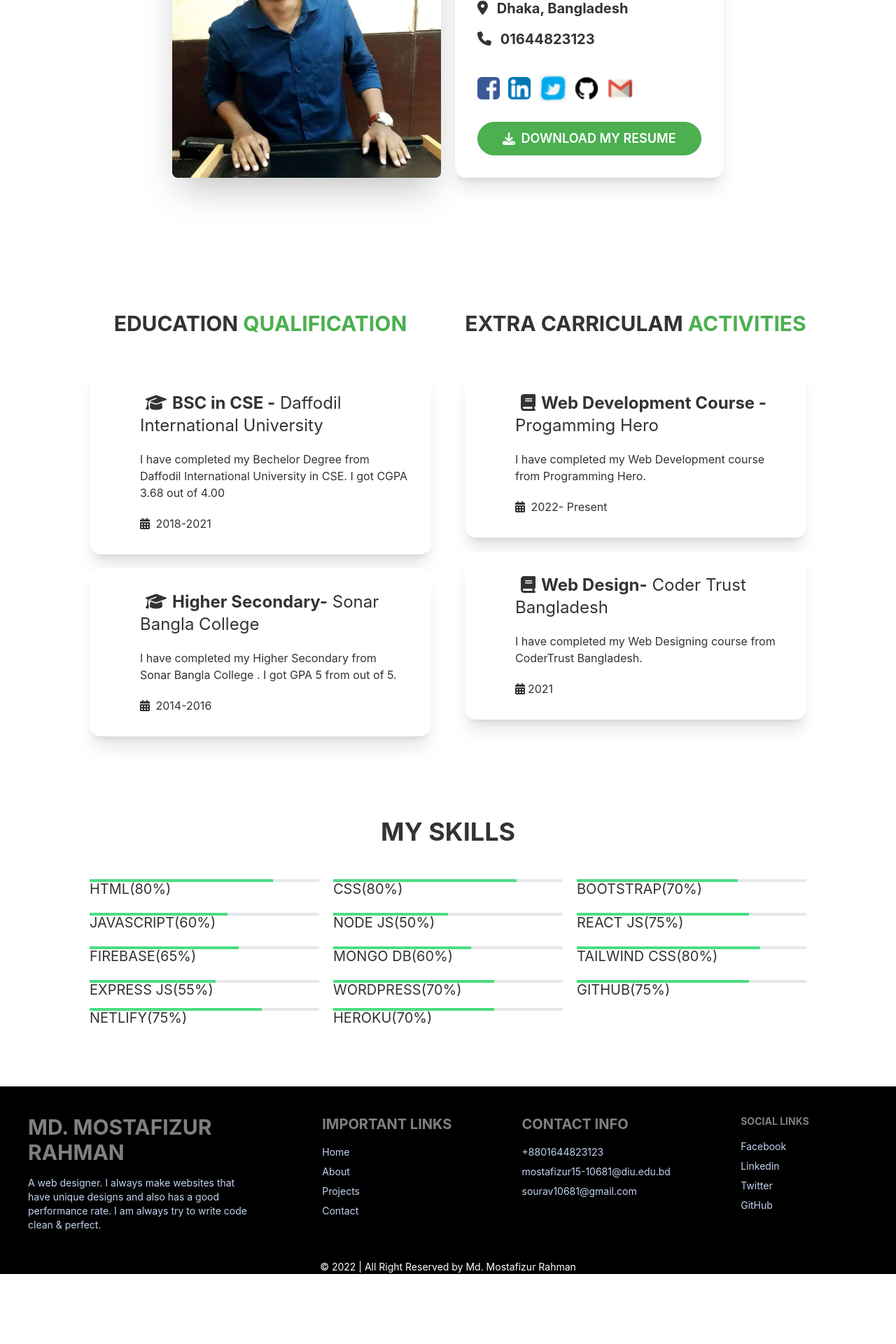
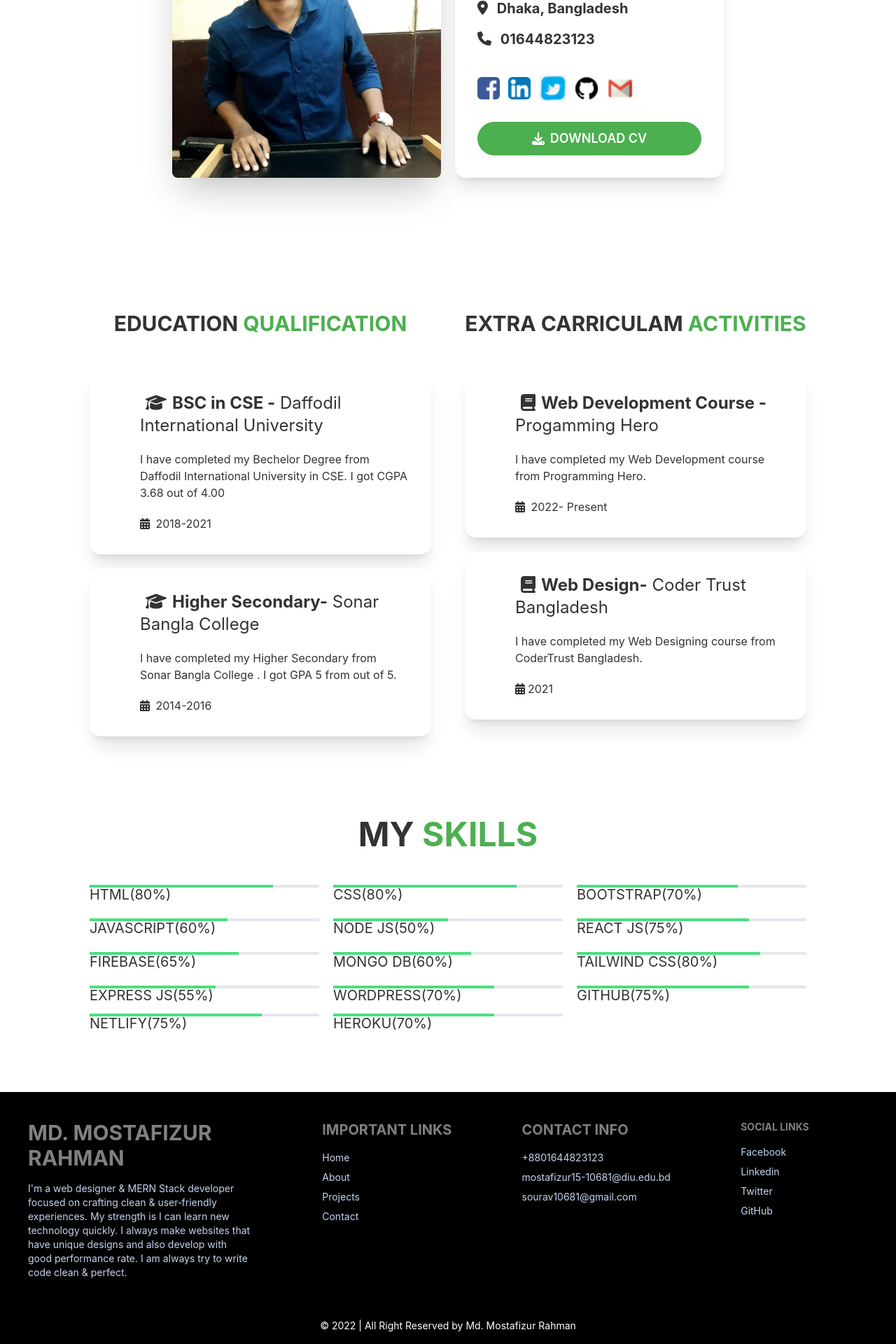
Before and after one commit to Mostafizur10681/my-protfolio, a React (Create React App) app: page /about in a window 1280 px wide. Shown: the part 580-2500 px from the top of the page at 70% size. Before the commit the page ends 2400 px from the top, so only its background shows below. Built offline with nearby package versions, Linux system fonts and the light colour scheme.

Commit message:
update some section

```diff
--- a/src/components/Pages/About/About.js
+++ b/src/components/Pages/About/About.js
@@ -35,7 +35,7 @@ const About = () => {
                                     <a href="https://github.com/Mostafizur10681" target='_blank'><img className='mr-3 rounded-md w-8' src={github} alt="" /></a>
                                     <a href="mailto: mostafizur15-10681@diu.edu.bd"><img className='mr-3 rounded-md w-10' src={mail} alt="" /></a>
                                 </div>
-                                <button class="btn btn-primary rounded-full text-lg text-white"><FontAwesomeIcon className='mr-2' icon={faDownload}></FontAwesomeIcon><a href="https://drive.google.com/file/d/1D3swU42HGXKORtngBiEpYTc3EcDRULEO/view?usp=sharing" target='_blank'>Download My Resume</a> </button>
+                                <button class="btn btn-primary rounded-full text-lg text-white"><FontAwesomeIcon className='mr-2' icon={faDownload}></FontAwesomeIcon><a href="https://drive.google.com/file/d/1joe2ufJzpyFB1FW5xkz755IB8s-hBWzl/view?usp=sharing" target='_blank'>Download CV</a> </button>
                             </div>
                         </div>
 
--- a/src/components/Pages/About/Skills.js
+++ b/src/components/Pages/About/Skills.js
@@ -3,7 +3,7 @@ import React from 'react';
 const Skills = () => {
     return (
         <div className='w-4/5 mx-auto mb-24'>
-            <h1 className='text-center font-bold mb-12 text-2xl lg:text-4xl uppercase'>MY Skills</h1>
+            <h1 className='text-center font-bold mb-12 text-2xl lg:text-5xl uppercase'>MY <span className='text-primary'>Skills</span> </h1>
             <div>
                 <div className='grid grid-cols-1 lg:grid-cols-3 gap-5 mb-8'>
                     <div class=" bg-gray-200 mb-3 h-1">
--- a/src/components/Pages/Home/Banner.js
+++ b/src/components/Pages/Home/Banner.js
@@ -22,9 +22,9 @@ const Banner = () => {
                 <div>
                     <h6 className='text-lg uppercase font-bold text-white'>HI There! </h6>
                     <h1 class="lg:text-5xl text-3xl  font-bold text-white">I'm A <span className='text-primary'>MERN Stack Developer</span></h1>
-                    <p class="py-6 text-white">This is Md. Mostafizur Rahman. I'm a web designer & MERN Stack developer focused on crafting clean & user‑friendly experiences. My strength is I can learn new technology quickly.
+                    <p class="py-6 text-white">This is Md. Mostafizur Rahman. I'm a web designer & MERN Stack developer focused on crafting clean & user‑friendly experiences. My strength is I can learn new technology quickly. I am also a dediacted person.
                     </p>
-                    <button class="btn btn-primary rounded-full mr-2 text-md text-white"><FontAwesomeIcon className='mr-2' icon={faDownload}></FontAwesomeIcon><a href="https://drive.google.com/file/d/1D3swU42HGXKORtngBiEpYTc3EcDRULEO/view?usp=sharing" target='_blank'>Download Resume</a> </button>
+                    <button class="btn btn-primary rounded-full mr-2 text-md text-white"><FontAwesomeIcon className='mr-2' icon={faDownload}></FontAwesomeIcon><a href="https://drive.google.com/file/d/10z1Z144HZRjQ57X1SOtYm2Oh4Gj2JAee/view?usp=sharing" target='_blank'>Download Resume</a> </button>
                     <Link to='/protfolio'><button class="btn btn-outline btn-primary rounded-full text-white"><FontAwesomeIcon className='mr-2' icon={faBox}></FontAwesomeIcon>Projects</button></Link>
                 </div>
             </div>
--- a/src/components/Pages/Home/HomeAbout.js
+++ b/src/components/Pages/Home/HomeAbout.js
@@ -12,7 +12,7 @@ const HomeAbout = () => {
                 <div>
                     <p className='text-xl'>Let me Introduce Myself</p>
                     <h1 class=" text-3xl lg:text-6xl font-bold uppercase text-primary">About Me</h1>
-                    <p class="py-6 text-xl">I'm a creative and quick learner Full Stack Web Developer. I've 2+ years experience in HTML, CSS, JavaScript. I have done some react projects and two full stack projects. Nowadays I'm working with MERN stack. I want to enhance my skills and creative quality by joining a good team. My communication skills is good.
+                    <p class="py-6 text-xl">I'm a creative and quick learner Full Stack Web Developer. I've 1+ years experience in HTML, CSS, JavaScript. I have done some react projects and two full stack projects. Nowadays I'm working with MERN stack. I want to enhance my skills and creative quality by joining a good team. My communication skills is good.
                         So, I can communicate with someone easily. By communicate others I can do my work perfectly.</p>
                     <Link to='/about'><button class="btn btn-primary mr-2 text-white"><FontAwesomeIcon icon={faUser} className='mr-1 text-white'></FontAwesomeIcon>Learn More</button></Link>
                     <Link to='/protfolio'><button class="btn btn-outline btn-primary  text-white"><FontAwesomeIcon className='mr-2' icon={faBox}></FontAwesomeIcon>Projects</button></Link>
--- a/src/components/Pages/Home/Services.js
+++ b/src/components/Pages/Home/Services.js
@@ -15,7 +15,7 @@ const Services = () => {
                     </figure>
                     <div class="card-body items-center text-center">
                         <h2 class="card-title uppercase font-bold">Web Design</h2>
-                        <p>I do UI/UX design. I always try to doing unique design that helps your website get unique look </p>
+                        <p>I do website design. I always try to doing unique design that helps your website get unique look. I alawys try to do pixel perfect design from Figma & Adobe Photoshop</p>
 
                     </div>
                 </div>
@@ -35,7 +35,7 @@ const Services = () => {
                     </figure>
                     <div class="card-body items-center text-center">
                         <h2 class="card-title uppercase font-bold">Error Debuging</h2>
-                        <p>I do error bugging very fast.</p>
+                        <p>I do error bugging very fast. I am also expertise in Devs Tools. I can fix bugs very easily & quickly</p>
 
                     </div>
                 </div>
--- a/src/components/Pages/shared/Footer.js
+++ b/src/components/Pages/shared/Footer.js
@@ -12,14 +12,14 @@ const Footer = () => {
             <footer class="footer p-10 bg-black text-neutral-content">
                 <div className='w-80'>
                     <h2 className='text-3xl footer-title text-white text'>Md. Mostafizur Rahman</h2>
-                    <p className='text-md'>A web designer. I always make websites that have unique designs
-                        and also has a good performance rate. I am always try to write code clean & perfect.</p>
+                    <p className='text-md'>I'm a web designer & MERN Stack developer focused on crafting clean & user‑friendly experiences. My strength is I can learn new technology quickly. I always make websites that have unique designs
+                        and also develop with good performance rate. I am always try to write code clean & perfect.</p>
                 </div>
                 <div>
                     <span class="footer-title text-white text-xl">Important Links</span>
                     <Link to='/' className='link link-hover text-md'>Home</Link>
                     <Link to='/about' className="link link-hover text-md">About</Link>
-                    <Link to='/projects' className='link link-hover text-md'>Projects</Link>
+                    <Link to='/protfolio' className='link link-hover text-md'>Projects</Link>
                     <Link to='/contact' className='link link-hover text-md'>Contact</Link>
                 </div>
                 <div>
@@ -40,7 +40,7 @@ const Footer = () => {
 
 
             </footer>
-            <div className='bg-black'>
+            <div className='bg-black py-4'>
                 <p className='text-center text-white text-sm'>&copy; 2022 | All Right Reserved by Md. Mostafizur Rahman</p>
             </div>
         </div>
```
